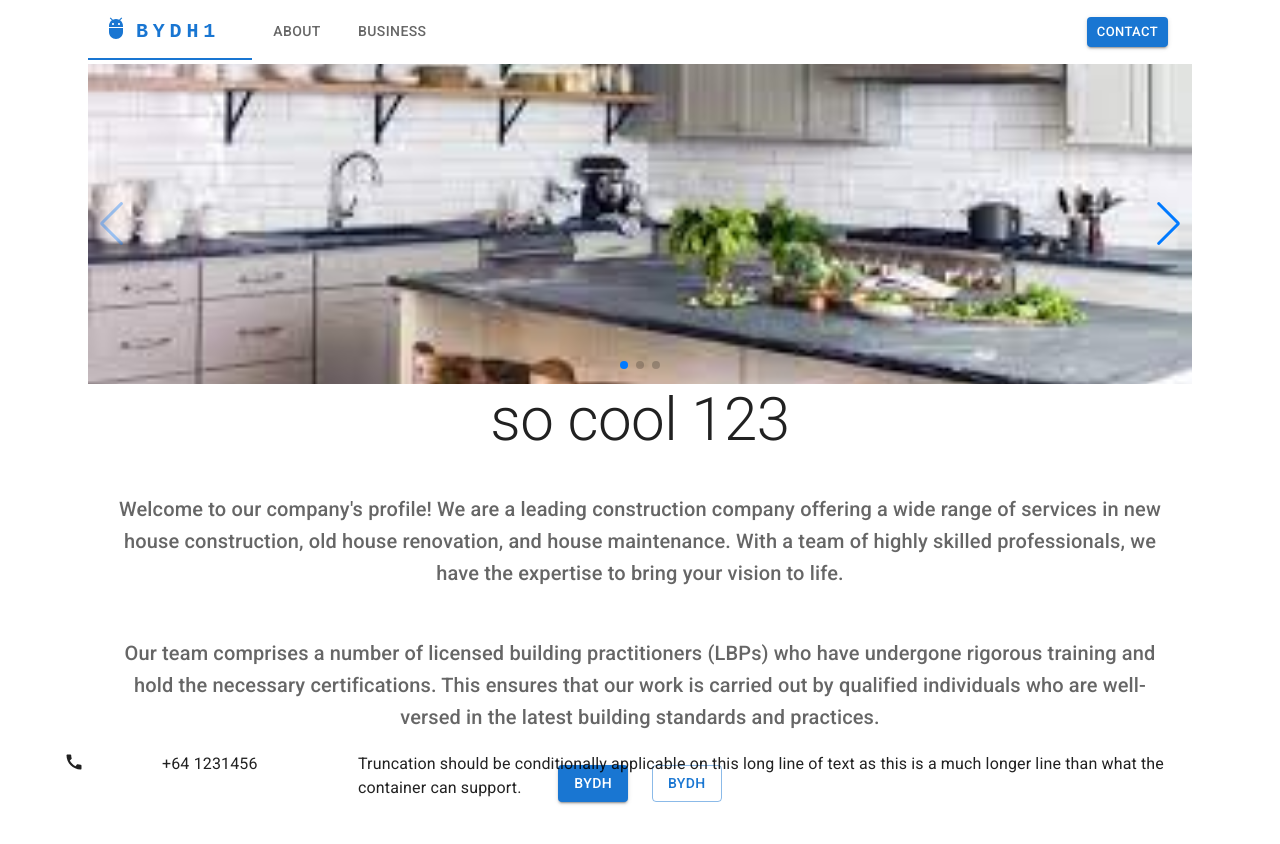
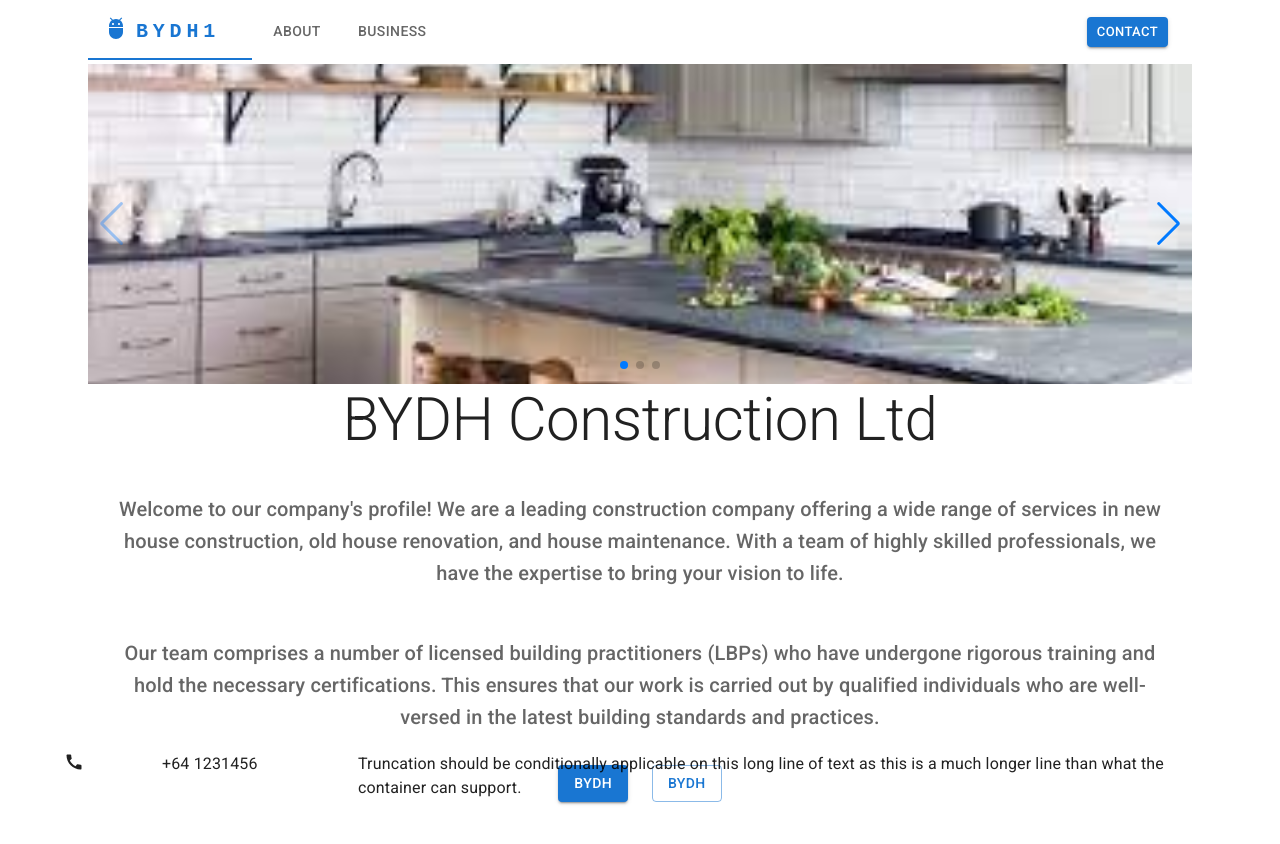
Before and after one commit to BydhLtd/bydh-web-main, a React (Create React App) app: page / in a window 1280 px wide. Shown: the top 844 px of the page. Built offline with nearby package versions, Linux system fonts and the light colour scheme.

Commit message:
change title

```diff
--- a/src/components/Home.jsx
+++ b/src/components/Home.jsx
@@ -43,7 +43,7 @@ const Home = () => {
         </Swiper>
       </Box>
       <Typography variant="h2" align="center" color="textPrimary" gutterBottom>
-        so cool 123
+        BYDH Construction Ltd
       </Typography>
       <CardContent>
         <Typography variant="h6" align="center" color="textSecondary" paragraph>
```
